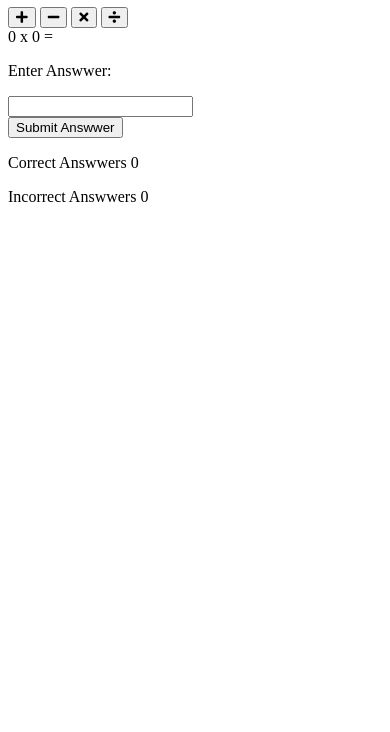
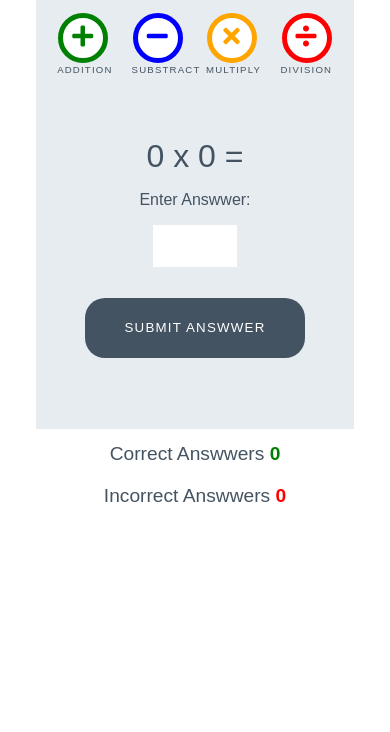
Before and after one commit to bakrydiarra/love-maths, a plain HTML site: page index.html in a window 390 px wide. Shown: the part 112-844 px from the top of the page. Drawn offline with Linux system fonts and the light colour scheme.

Commit message:
Add style for game

```diff
--- a/assets/CSS/style.css
+++ b/assets/CSS/style.css
@@ -0,0 +1,252 @@
+/* --------- Global style */
+
+body {
+    background-color: white;
+    font-family: "Raleway", sans-serif;
+    color: #445361;
+    text-align: center;
+}
+
+/* --------- Heading */
+
+.heading {
+    text-align: center;
+    font-size: 2.5rem;
+}
+
+.logo {
+    height: 40px;
+    padding-right: 5px;
+}
+
+/* --------- Game layout */
+
+.game-area {
+    background-color: #E6ECF0;
+    box-sizing: border-box;
+    width: 85%;
+    height: 65vh;
+    max-height: 450px;
+    max-width: 830px;
+    margin-left: auto;
+    margin-right: auto;
+    padding: 1%;
+}
+
+.question-area {
+    width: 50%;
+    font-size: 2rem;
+    margin: auto;
+    padding: 50px 0;
+}
+
+.question-area span {
+    padding: 0 15px;
+}
+
+.score-area {
+    margin: 5px auto;
+    width: 60%;
+    font-size: 1.2rem;
+}
+
+.controls-area {
+    width: 85%;
+    margin: 30px auto;
+}
+
+#score {
+    color: green;
+    font-weight: bold;
+}
+
+#incorrect {
+    color: red;
+    font-weight: bold;
+}
+
+.answer-message {
+    display: none;
+    font-size: 1rem;
+}
+
+#answer-box {
+    border: none;
+    color: #445361;
+    display: inline-block;
+    height: 40px;
+    width: 80px;
+    font-size: 1.2rem;
+}
+
+.scores {
+    display: inline-block;
+    padding: 25px;
+}
+
+/* --------- Buttons */
+
+.btn {
+    width: 220px;
+    height: 60px;
+    font-family: "Raleway", sans-serif;
+    text-transform: uppercase;
+    letter-spacing: 1.2px;
+    color: white;
+}
+
+.btn:focus {
+    outline: none;
+}
+
+.btn--big {
+    padding-top: 10px;
+    border-radius: 50%;
+    background-color: white;
+    border: 10px solid;
+    width: 100px;
+    height: 100px;
+    font-size: 3.2rem;
+    margin: 0 30px;
+    transition: all 0.5s;
+}
+
+.btn--big::after {
+content: attr(data-type);
+font-size: 1rem;
+color: #445361;
+position: relative;
+left: -0.5rem;
+}
+
+.btn--blue {
+    border-color: blue;
+    color: blue;
+}
+
+.btn--blue:active,
+.btn--blue:hover {
+    background-color: darkblue;
+    color: white;
+}
+
+.btn--orange {
+    border-color: orange;
+    color: orange;
+}
+
+.btn--orange:active,
+.btn--orange:hover {
+    background-color: darkorange;
+    color: white;
+}
+
+.btn--red {
+    border-color: red;
+    color: red;
+}
+
+.btn--red:active,
+.btn--red:hover {
+    background-color: darkred;
+    color: white;
+}
+
+.btn--green {
+    border-color: green;
+    color: green;
+}
+
+.btn--green:active,
+.btn--green:hover {
+    background-color: darkgreen;
+    color: white;
+}
+
+.btn--gray {
+    margin-top: 25px;
+    background-color: #445361;
+    border: 1px transparent;
+    border-radius: 20px;
+}
+
+.btn--gray:active,
+.btn--gray:hover {
+    background-color: #0d1013;
+}
+
+/* --------- Media queries */
+
+@media (max-width: 414px) {
+    .controls-area {
+        width: 100%;
+    }
+
+    .btn--big {
+        margin: 0 10px;
+        padding: 5px;
+        border: 5px solid;
+        width: 50px;
+        height: 50px;
+        font-size: 1.5rem;
+    }
+
+    .btn--big::after {
+        font-size: 0.6rem;
+        left: -0.7rem;
+    }
+
+    .question-area {
+        padding: 10% 0;
+        width: 100%;
+    }
+
+    .question-area span {
+        padding: 0;
+    }
+
+    .answer-message {
+        display: block;
+    }
+
+    #answer-box {
+        display: block;
+        margin: 0 auto;
+    }
+    .btn--gray {
+        margin-top: 0;
+    }
+
+    .score-area {
+        width: 100%;
+    }
+
+    .scores {
+        margin: 0.5em auto;
+        display: block;
+        padding: 5px;
+    }
+
+    .heading {
+        font-size: 2rem;
+    }
+}
+
+@media (max-width: 320px) {
+    .game-area {
+        height: 70vh;
+    }
+
+    .controls-area {
+        width: 75%;
+        margin: 10px auto;
+    }
+
+    .btn--big {
+        margin: 10px 10px;
+    }
+    .question-area {
+        padding: 10px 0;
+    }
+
+}
--- a/index.html
+++ b/index.html
@@ -21,10 +21,10 @@
 
     <div class="game-area">
         <div class="controls-area">
-            <button class="btn btn--big btn--green"><i class="fas fa-plus"></i></button>
-            <button class="btn btn--big btn--blue"><i class="fas fa-minus"></i></button>
-            <button class="btn btn--big btn--orange"><i class="fas fa-times"></i></button>
-            <button class="btn btn--big btn--red"><i class="fas fa-divide"></i></button>
+            <button data-type="addition" class="btn btn--big btn--green"><i class="fas fa-plus"></i></button>
+            <button data-type="substract" class="btn btn--big btn--blue"><i class="fas fa-minus"></i></button>
+            <button data-type="multiply" class="btn btn--big btn--orange"><i class="fas fa-times"></i></button>
+            <button data-type="division" class="btn btn--big btn--red"><i class="fas fa-divide"></i></button>
         </div>
         <div class="question-area">
             <span id="operand1">0</span>
@@ -34,7 +34,7 @@
             <p class="answer-message">Enter Answwer:</p>
             <input type="number" id="answer-box">
         </div>
-        <button class="btn btn--gray">Submit Answwer</button>
+        <button data-type="submit" class="btn btn--gray">Submit Answwer</button>
     </div>
     <div class="score-area">
         <p class="scores">Correct Answwers <span id="score">0</span></p>
```
